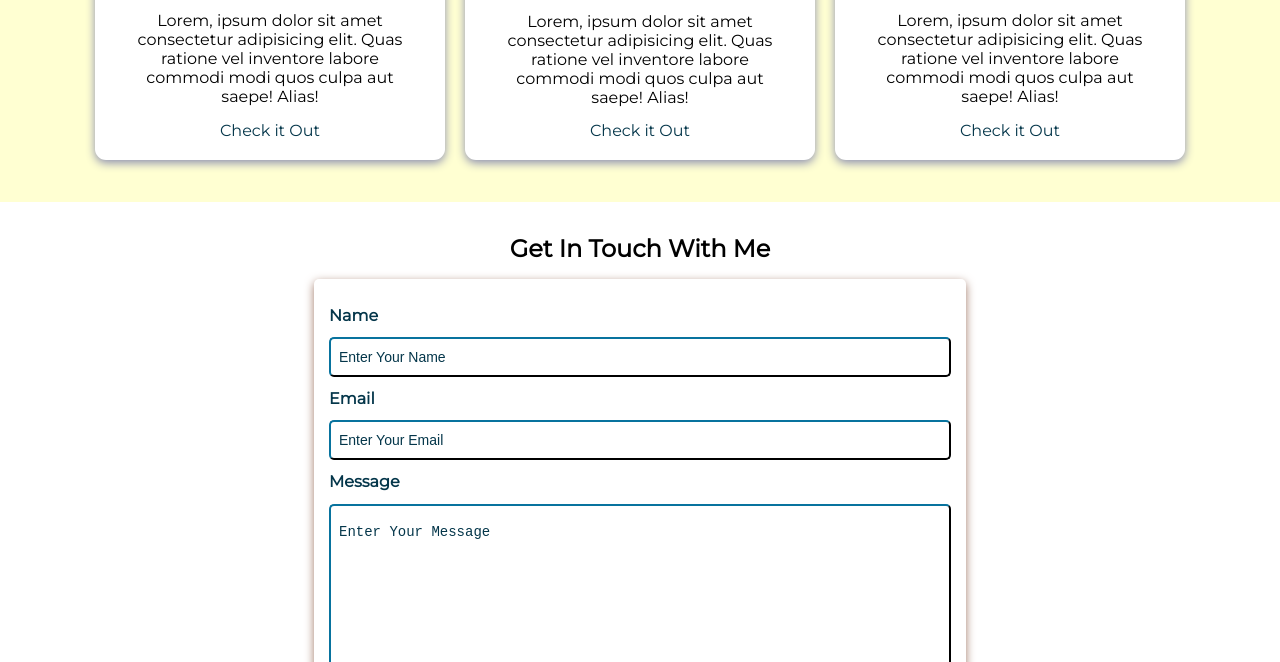
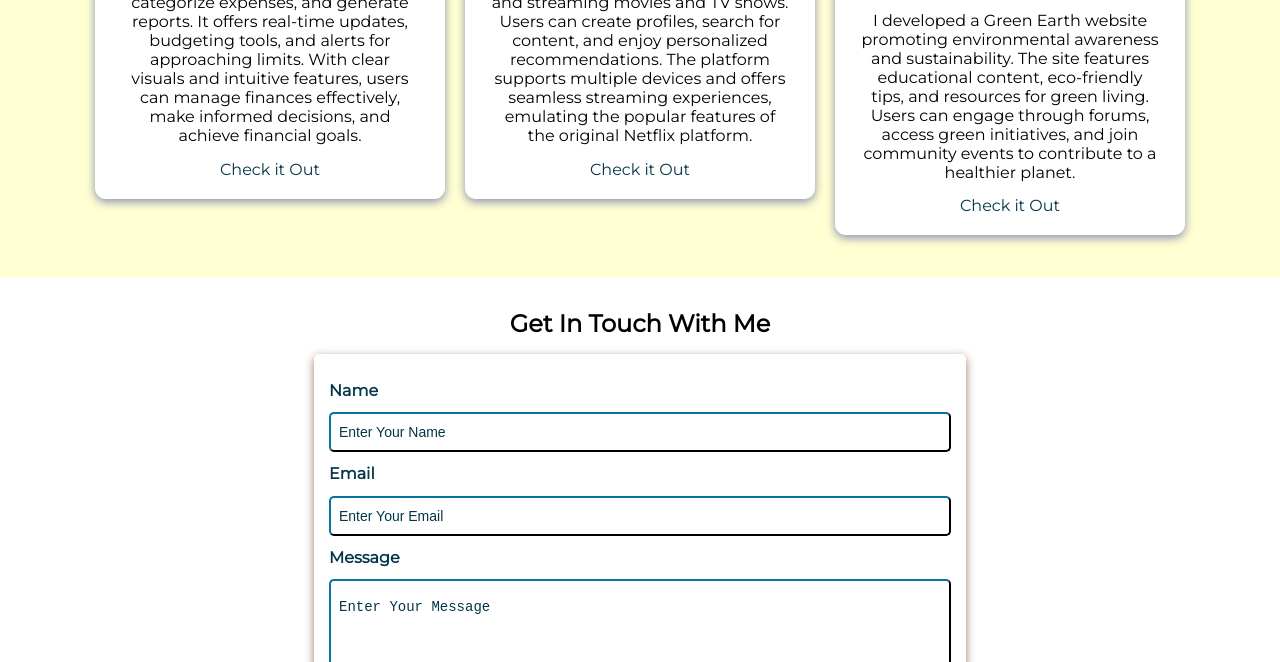
Before and after one commit to krishna30122002/Personal-Portfolio, a plain HTML site: page index.html in a window 1280 px wide. Shown: the part 2022-2684 px from the top of the page. Drawn offline with nearby package versions, Linux system fonts and the light colour scheme; a web font is replaced by a local one.

Commit message:
correction commit

```diff
--- a/index.html
+++ b/index.html
@@ -169,9 +169,7 @@
           />
           <h3 class="project-title">Expense Tracker</h3>
           <p class="project-details">
-            Lorem, ipsum dolor sit amet consectetur adipisicing elit. Quas
-            ratione vel inventore labore commodi modi quos culpa aut saepe!
-            Alias!
+            I developed an expense tracker app enabling users to input income, categorize expenses, and generate reports. It offers real-time updates, budgeting tools, and alerts for approaching limits. With clear visuals and intuitive features, users can manage finances effectively, make informed decisions, and achieve financial goals.
           </p>
           <a href="#" target="_blank" class="project-link">Check it Out</a>
         </div>
@@ -184,9 +182,7 @@
           />
           <h3 class="project-title">Netflix Clone</h3>
           <p class="project-details">
-            Lorem, ipsum dolor sit amet consectetur adipisicing elit. Quas
-            ratione vel inventore labore commodi modi quos culpa aut saepe!
-            Alias!
+            I created a Netflix clone featuring a user-friendly interface for browsing and streaming movies and TV shows. Users can create profiles, search for content, and enjoy personalized recommendations. The platform supports multiple devices and offers seamless streaming experiences, emulating the popular features of the original Netflix platform.
           </p>
           <a href="#" target="_blank" class="project-link">Check it Out</a>
         </div>
@@ -199,9 +195,7 @@
           />
           <h3 class="project-title">Greeny Earth</h3>
           <p class="project-details">
-            Lorem, ipsum dolor sit amet consectetur adipisicing elit. Quas
-            ratione vel inventore labore commodi modi quos culpa aut saepe!
-            Alias!
+            I developed a Green Earth website promoting environmental awareness and sustainability. The site features educational content, eco-friendly tips, and resources for green living. Users can engage through forums, access green initiatives, and join community events to contribute to a healthier planet.
           </p>
           <a href="#" target="_blank" class="project-link">Check it Out</a>
         </div>
```
Also changed, not shown: assets/images/expenseTracker.png (deleted), assets/images/netflixClone.png (deleted).
